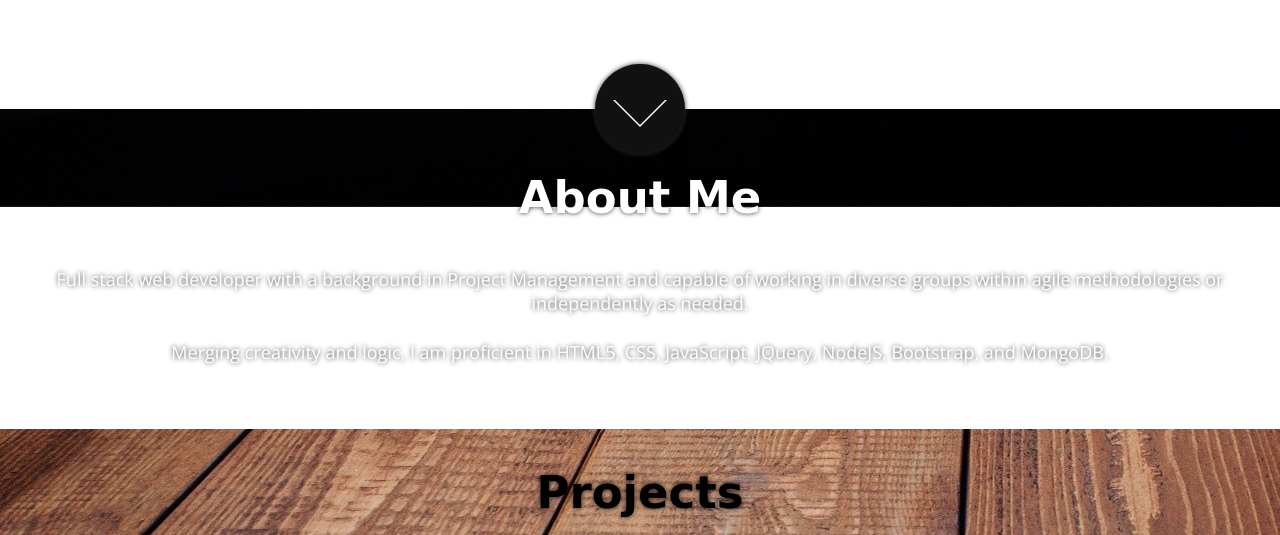
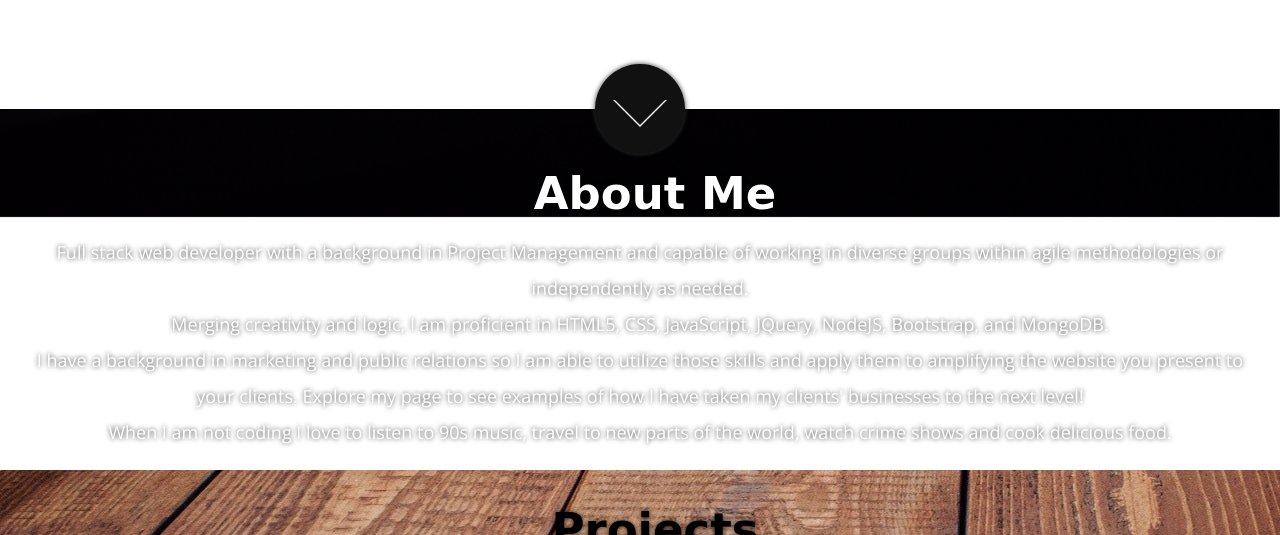
Before and after one commit to morobins/moniqueRobinsonPortfolio, a plain HTML site: page index.html in a window 1280 px wide. Shown: the part 667-1202 px from the top of the page. Drawn offline with nearby package versions, Linux system fonts and the light colour scheme; a web font is replaced by a local one.

Commit message:
added to about me

```diff
--- a/assets/css/portfolio.css
+++ b/assets/css/portfolio.css
@@ -23,7 +23,7 @@ h3 {
 p,
 h1,
 h2 {
-	line-height: 1.3;
+	/* line-height: 1.3; */
 	text-shadow: 0 0 5px rgba(0, 0, 0, .8);
 	width: 100%;
 }
@@ -60,7 +60,7 @@ h2#tech-skills {
 	font-size: 2.5em;
 	font-weight: 700;
 	color: black;
-	padding: 15px;
+	margin: 15px;
 	text-align: center;
 }
 
@@ -79,10 +79,6 @@ a {
 	text-decoration: none;
 }
 
-.social_main {
-	text-align: right;
-	margin: 30px;
-}
 .a--no-weight {
 	font-weight: 300;
 }
@@ -129,9 +125,25 @@ section .content {
 	min-height: 2000px;
 }
 
+.social_main {
+	text-align: right;
+	margin: 30px;
+}
+
 .social {
 	text-align: center;
 	margin: 30px;
+}
+
+.about-me {
+	width: 100%;
+	text-align: center;
+	height: auto;
+	margin-bottom: 20px;
+}
+
+.about-me p {
+	line-height: 2;
 }
 
 /* Added this wrapper width */
--- a/index.html
+++ b/index.html
@@ -41,21 +41,26 @@
       <!--<span class="hint">scroll</span>-->
     </a>
     <section id="section-about">
-      <div class="container__small">
-        <div class="content">
+        <div class="content about-me">
           <h2 id="about">
             About Me
           </h2>
-          <br>
           <p>
             Full stack web developer with a background in Project Management and capable of working in diverse groups within agile methodologies
             or independently as needed.
           </p>
-          <br>
           <p>
             Merging creativity and logic, I am proficient in HTML5, CSS, JavaScript, JQuery, NodeJS, Bootstrap, and MongoDB.
           </p>
-        </div>
+          <p>
+            I have a background in marketing and public relations so I am able to utilize those skills and apply them to amplifying the
+            website you present to your clients. Explore my page to see examples of how I have taken my clients' businesses
+            to the next level!
+          </p>
+          <p>
+            When I am not coding I love to listen to 90s music, travel to new parts of the world, watch crime shows and cook delicious
+            food.
+          </p>
         </div>
       <div class="parallax" data-parallax-image="./img/abstract-art-background-633409.jpg"></div>
     </section>
@@ -154,7 +159,7 @@
           </a>
         </div>
       </div>
-      <div class="parallax" data-parallax-image="./img/image_4.jpeg"></div>
+      <div class="parallax" data-parallax-image="./img/clouds.jpeg"></div>
     </section>
   </section>
 
```
Also changed, not shown: img/IMG_1868.jpg (deleted), img/clouds.jpeg (renamed from img/image_4.jpeg), img/image_1.jpeg (deleted), img/image_2.jpeg (deleted), img/image_3.jpeg (deleted), img/image_5.jpeg (deleted), img/newPhoto1.jpg (deleted), img/newPhoto2.jpg (deleted), img/newPhoto3.jpg (deleted), img/newPhoto4.jpg (deleted), img/pexels-photo-633409.jpeg (deleted), img/title.jpg (deleted), 2 other files. Lines whose indentation alone changed are shown as unchanged.
